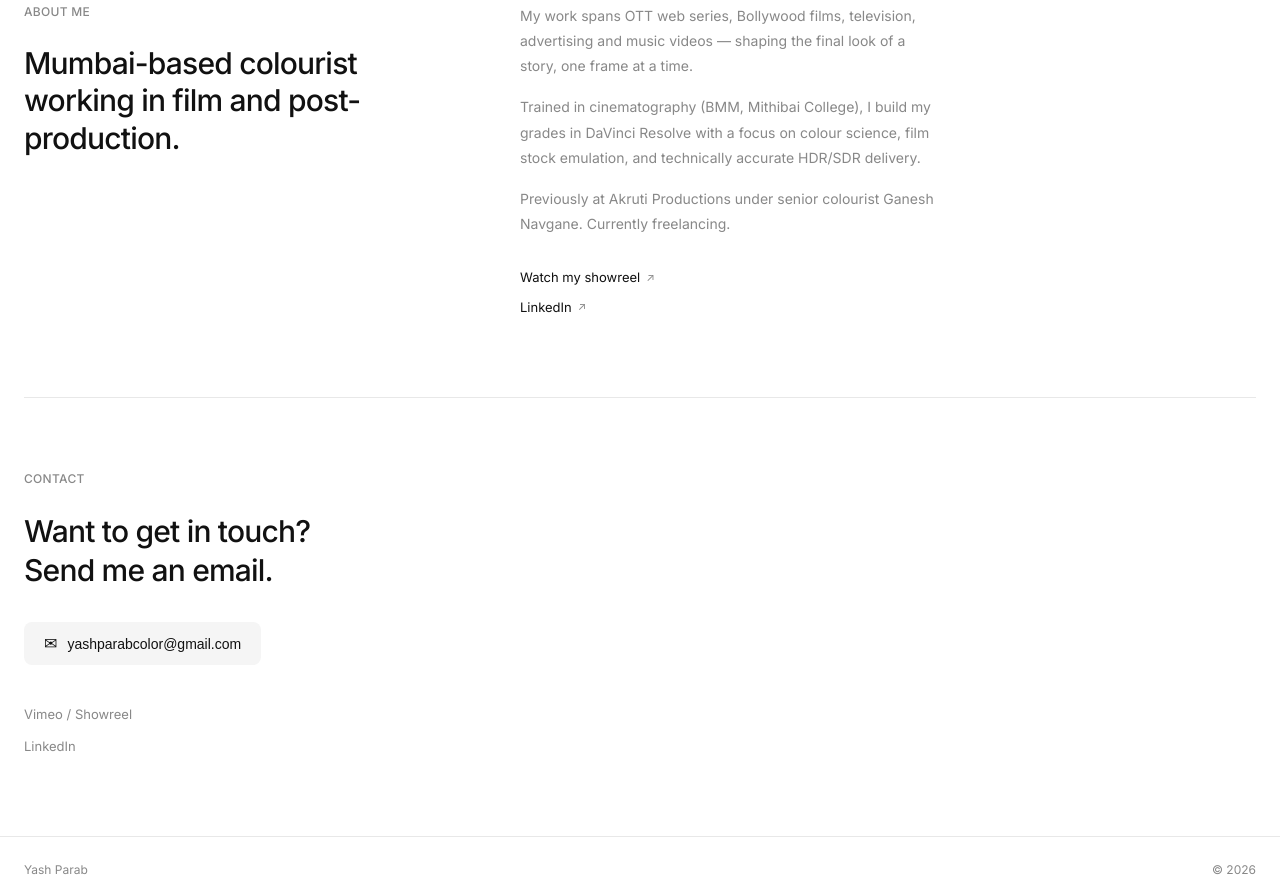
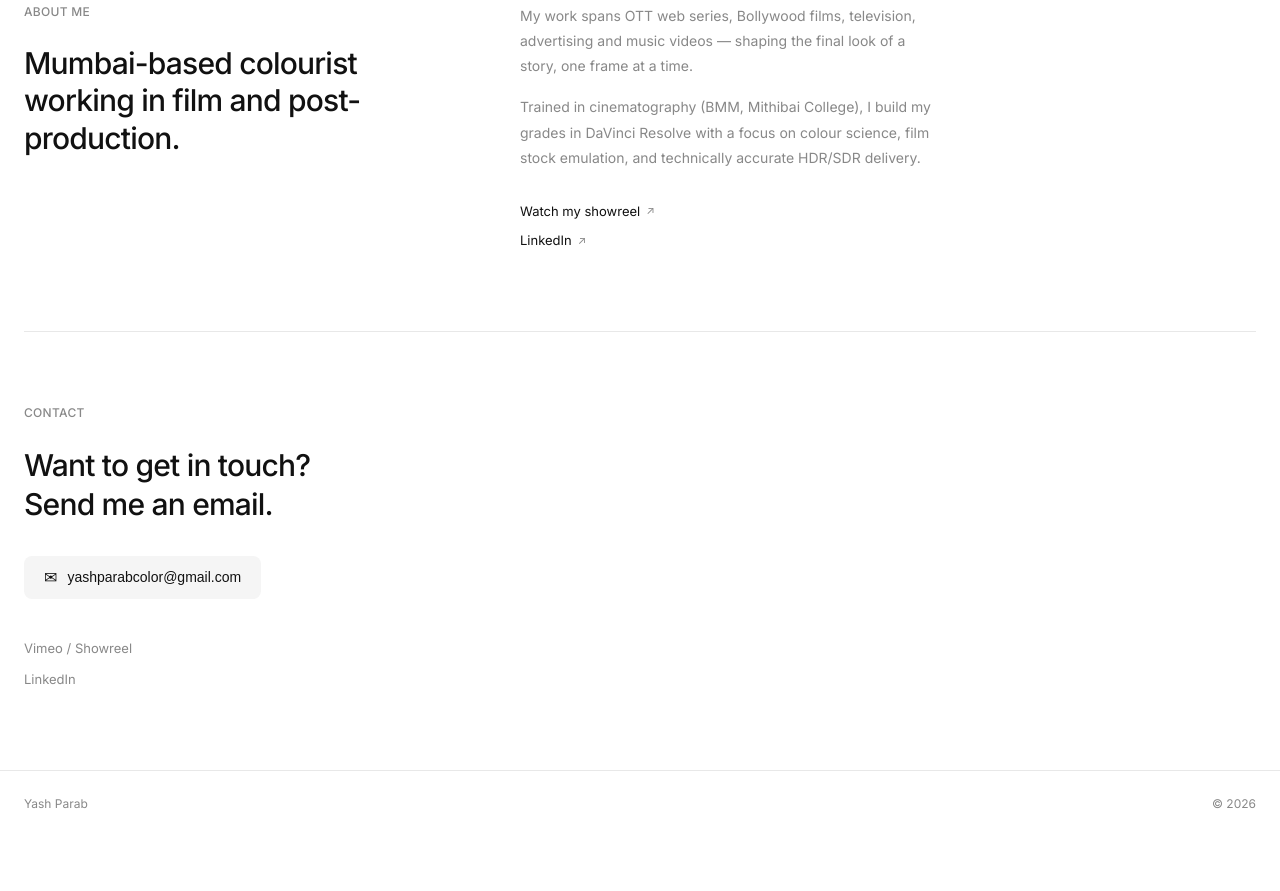
Before and after one commit to yashparabcolor/Yashparabcolor, a plain HTML site: page index.html in a window 1280 px wide. Shown: the part 5681-6572 px from the top of the page. After the commit the page ends 6518 px from the top, so only its background shows below. Drawn offline with Linux system fonts and the light colour scheme.

Commit message:
Update index.html

```diff
--- a/index.html
+++ b/index.html
@@ -507,8 +507,7 @@ a,button{-webkit-tap-highlight-color:transparent;}
     <div class="about-body">
       <p>My work spans OTT web series, Bollywood films, television, advertising and music videos — shaping the final look of a story, one frame at a time.</p>
       <p>Trained in cinematography (BMM, Mithibai College), I build my grades in DaVinci Resolve with a focus on colour science, film stock emulation, and technically accurate HDR/SDR delivery.</p>
-      <p>Previously at Akruti Productions under senior colourist Ganesh Navgane. Currently freelancing.</p>
-    </div>
+  </div>
     <div class="about-links">
       <a href="https://vimeo.com/955443034" target="_blank" class="about-link">Watch my showreel</a>
       <a href="https://www.linkedin.com/in/yashparab-854a5118b" target="_blank" class="about-link">LinkedIn</a>
```
